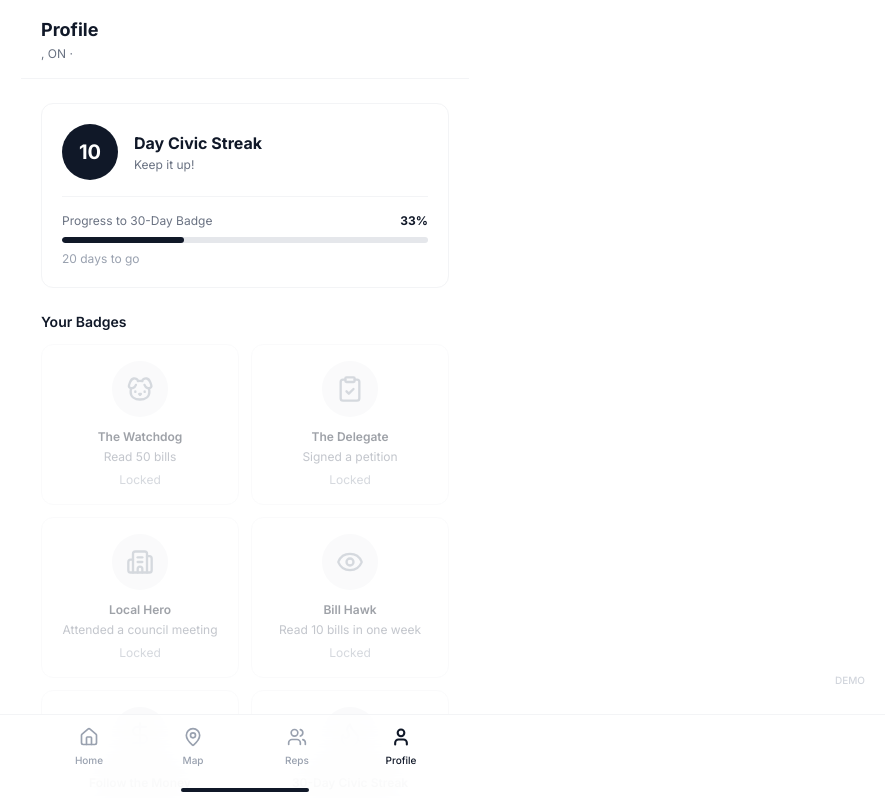
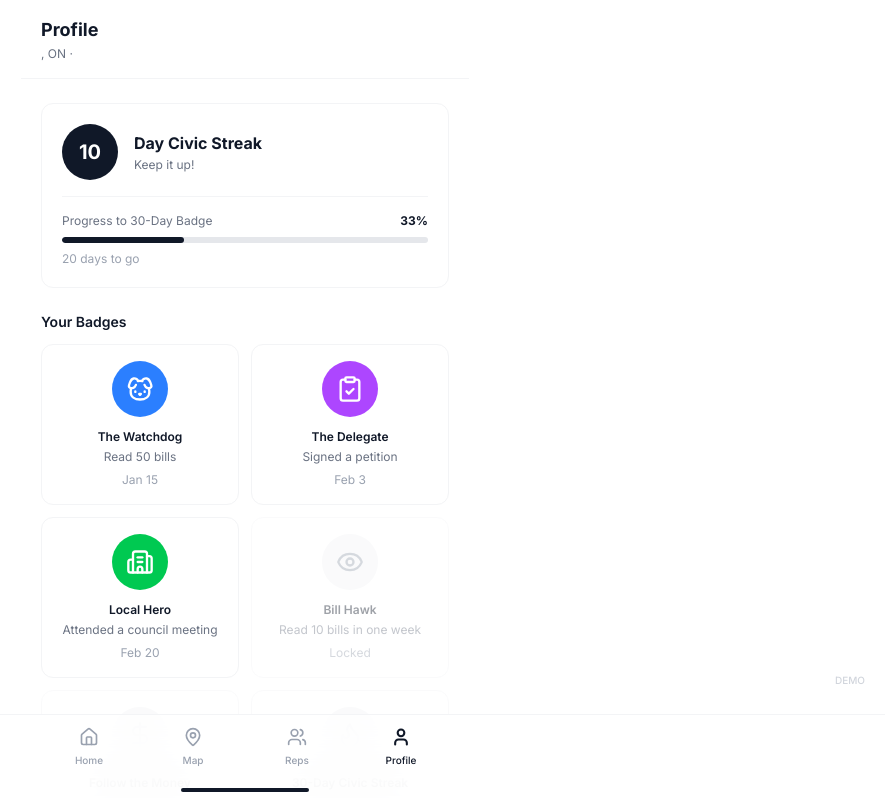
Before and after one commit to faizaanqureshi/civic-stream, a Next.js app: page /profile in a window 1280 px wide. Shown: the top 798 px of the page, without its empty margins (395-1280 px from the left). Built offline with nearby package versions, Linux system fonts and the light colour scheme; no server answers.

Commit message:
Update page.tsx

```diff
--- a/app/profile/page.tsx
+++ b/app/profile/page.tsx
@@ -9,13 +9,21 @@ import { useStreak } from "@/lib/hooks/useStreak";
 import { useDemoData } from "@/lib/hooks/useDemoData";
 import { useRiding } from "@/lib/hooks/useRiding";
 import { createClient } from "@/lib/supabase/client";
+import { getBadgesForUser } from "@/lib/utils/getBadgesForUser";
 
 export default function ProfilePage() {
   const router = useRouter();
   const supabase = createClient();
   const { state, dispatch } = useCivicStream();
   const { streakDays, daysUntilNextBadge, progressPercent } = useStreak();
-  const { badges, reps } = useDemoData();
+  //const { badges, reps } = useDemoData();
+  const { reps } = useDemoData();
+  const earnedBadges = {
+    watchdog: "2025-01-15",
+    delegate: "2025-02-03",
+    "local-hero": "2025-02-20",
+  };
+  const badges = getBadgesForUser(earnedBadges);
   const [mounted, setMounted] = useState(false);
   useEffect(() => {
     setMounted(true);
```
